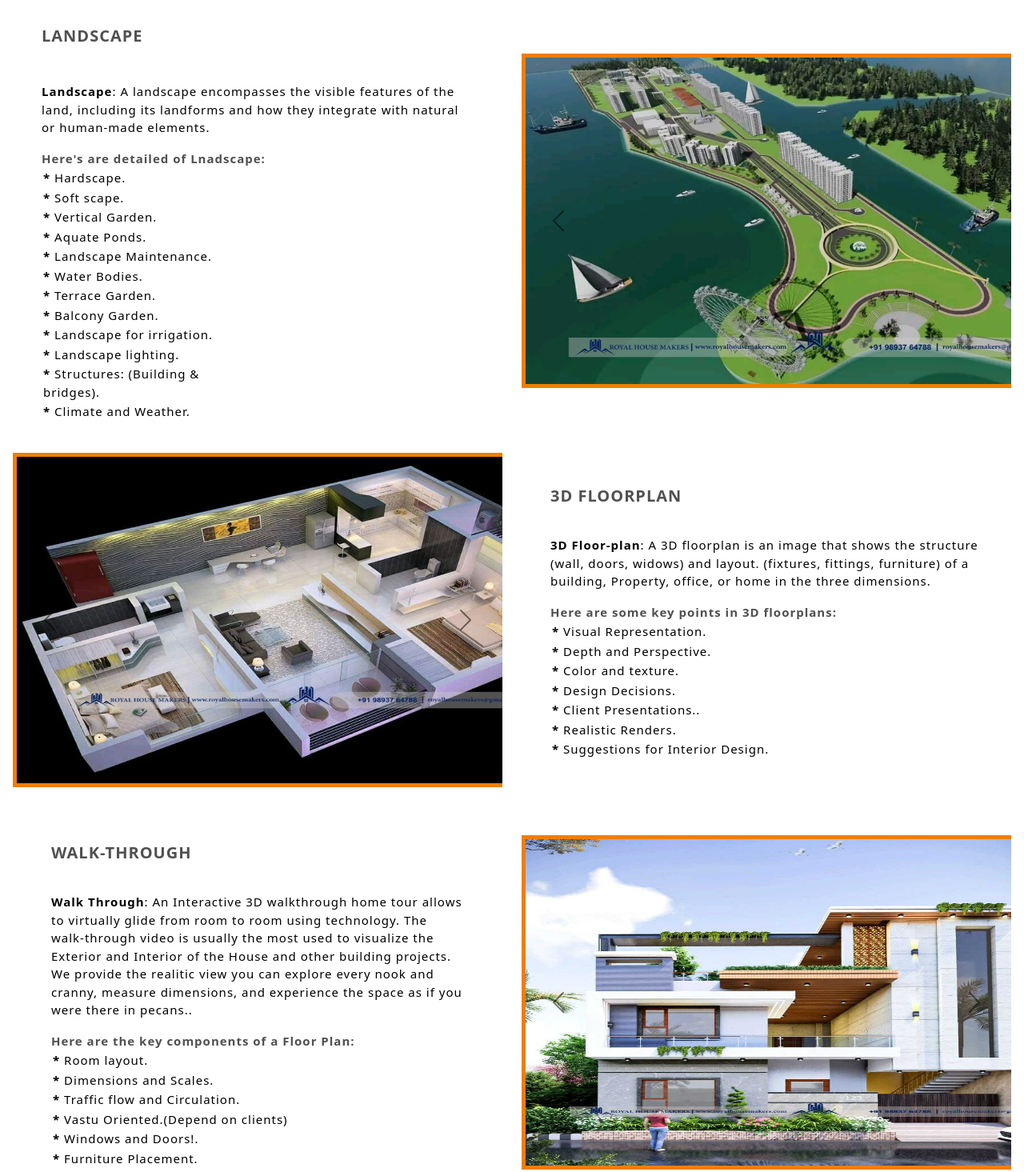
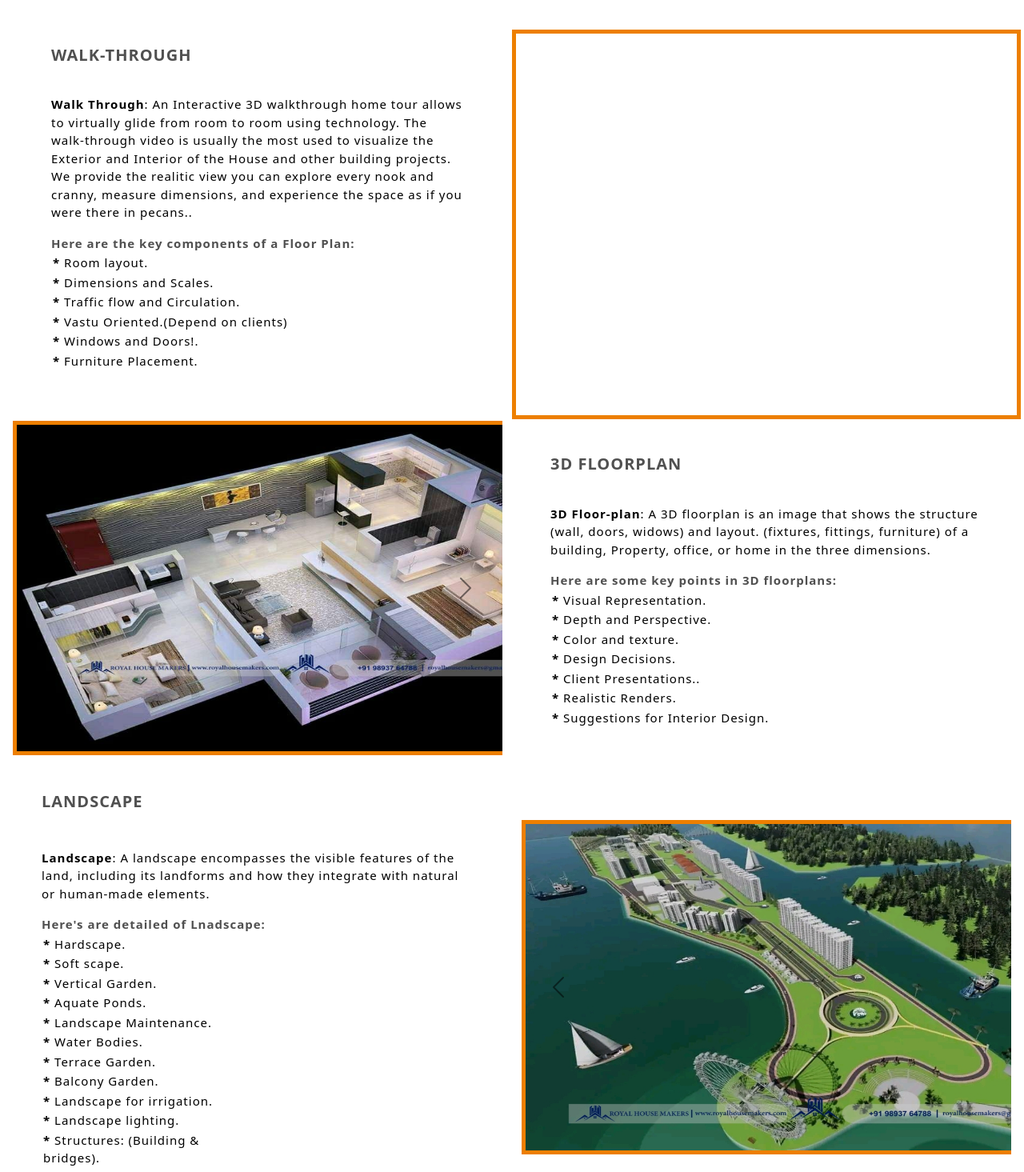
Before and after one commit to Shivamchhapriya/myHome, a React (Create React App) app: page /work in a window 1280 px wide. Shown: the part 3040-4505 px from the top of the page at 80% size. Built offline with nearby package versions, Linux system fonts and the light colour scheme.

Commit message:
Last Changes

```diff
--- a/src/component/Contact/Contact.css
+++ b/src/component/Contact/Contact.css
@@ -174,7 +174,7 @@
   .my-row.my-header {
     padding: 1.5em 2.5em;
     border-bottom: 1px solid #ccc;
-    /* background: url(https://images2.imgbox.com/a5/2e/m3lRbCCA_o.jpg) left -80px; */
+
     color: #fff;
   }
   .my-row.my-body {
@@ -348,10 +348,10 @@
     left: 0;
     width: 100%;
     height: 100%;
-    background-image:url("https://r4.wallpaperflare.com/wallpaper/850/684/35/interior-design-style-design-home-wallpaper-eb965cdde391ffb94514bbf9ad5cec40.jpg");
+    background:url("../../../public/99.mp4");
     background-repeat: no-repeat;
     background-size: 100%;
-    filter: blur(3px);
+    filter: blur(1px);
 
     z-index: -2;
   }
--- a/src/component/Serv/Service.jsx
+++ b/src/component/Serv/Service.jsx
@@ -385,6 +385,122 @@ function Service() {
               </div>
             </div>
           </div>
+
+          {/* Video You TUbe */}
+          <div className='col-lg-6 p-4'>
+            <div className='p_1 img_set mt-2'>
+              <div className='full-width-paragraph'>
+                <div className='text-start'>
+                  <p className='text-black' >
+                    <h5 className='react' style={{ margin: "0px" }}>WALK-THROUGH</h5><br />
+
+                  </p>
+                  <p className='text-black' >
+                    <strong>Walk Through</strong>: An Interactive 3D walkthrough home tour allows  to virtually glide from room to room using technology. The walk-through video is usually the most
+                    used to visualize the Exterior and  Interior of the House and other building projects.
+                    We provide the realitic view you can explore every nook and cranny, measure dimensions, and experience the space as if you were there in pecans..
+                  </p>
+
+                  <strong className='react'>Here are the key components of a Floor Plan:</strong><br />
+                  <p className='text-black' style={{ margin: "2px" }}>
+                    <strong>*</strong>  Room layout.
+                  </p>
+                  <p className='text-black' style={{ margin: "2px" }}>
+                    <strong>*</strong>  Dimensions and Scales.
+                  </p>
+                  <p className='text-black' style={{ margin: "2px" }}>
+                    <strong>*</strong>  Traffic flow and Circulation.
+                  </p>
+                  <p className='text-black' style={{ margin: "2px" }}>
+                    <strong>*</strong>  Vastu Oriented.(Depend on clients)
+                  </p>
+                  <p className='text-black' style={{ margin: "2px" }}>
+                    <strong>*</strong>  Windows and Doors!.
+                  </p>
+                  <p className='text-black' style={{ margin: "2px" }}>
+                    <strong>*</strong>  Furniture Placement.
+                  </p>
+
+                </div>
+              </div>
+            </div>
+          </div>
+          <div className="col-lg-6 mt-5 d-flex justify-content-center border p-1" >
+            <iframe
+              title="You Tube Video"
+              src="./Slider.mp4"
+              width="100%"
+              height="445"
+              style={{ borderRadius: "5px" }}
+              allowFullScreen=""
+              loading="lazy"
+              autoPlay
+              referrerPolicy="no-referrer-when-downgrade"
+            ></iframe>
+
+          </div>
+
+
+          { /*  3D FLOOR PLAN */}
+          <div className="col-lg-6 d-flex justify-content-center" >
+            <div id="demo6" className="slider carousel slide" data-bs-ride="false" data-interval="false" >
+
+              <div className="carousel-inner primary">
+                {images6.map((image, index) => (
+                  <div key={index} className={`images-slider carousel-item ${index === 0 ? 'active' : ''}`}>
+                    <img src={image} alt={`Image ${index}`} className="cover  CoverImg border" />
+                  </div>
+                ))}
+              </div>
+
+              <button className="carousel-control-prev" type="button" data-bs-target="#demo6" data-bs-slide="prev">
+                <span className="carousel-control-prev-icon"></span>
+              </button>
+              <button className="carousel-control-next" type="button" data-bs-target="#demo6" data-bs-slide="next">
+                <span className="carousel-control-next-icon"></span>
+              </button>
+            </div>
+          </div>
+          <div className='col-lg-6'>
+            <div className='p_1 img_set mt-2'>
+              <div className='full-width-paragraph'>
+                <div className='text-start'>
+                  <p className='text-black' >
+                    <h5 className='react' style={{ margin: "0px" }}>3D FLOORPLAN</h5><br />
+
+                  </p>
+                  <p className='text-black' >
+                    <strong>3D Floor-plan</strong>: A 3D floorplan is an image that shows the structure (wall, doors, widows) and layout. (fixtures, fittings, furniture) of a building, Property, office, or home in the three dimensions.
+                  </p>
+
+                  <strong className='react'> Here are some key points in 3D floorplans:</strong><br />
+                  <p className='text-black' style={{ margin: "2px" }}>
+                    <strong>*</strong>  Visual Representation.
+                  </p>
+                  <p className='text-black' style={{ margin: "2px" }}>
+                    <strong>*</strong>  Depth and Perspective.
+                  </p>
+                  <p className='text-black' style={{ margin: "2px" }}>
+                    <strong>*</strong>  Color and texture.
+                  </p>
+                  <p className='text-black' style={{ margin: "2px" }}>
+                    <strong>*</strong>  Design Decisions.
+                  </p>
+                  <p className='text-black' style={{ margin: "2px" }}>
+                    <strong>*</strong>  Client Presentations..
+                  </p>
+                  <p className='text-black' style={{ margin: "2px" }}>
+                    <strong>*</strong>  Realistic Renders.
+                  </p>
+                  <p className='text-black' style={{ margin: "2px" }}>
+                    <strong>*</strong>  Suggestions for Interior Design.
+                  </p>
+
+                </div>
+              </div>
+            </div>
+          </div>
+
           { /*  Landscape */}
 
           <div className='col-lg-6'>
@@ -469,137 +585,6 @@ function Service() {
             </div>
           </div>
 
-          { /*  3D FLOOR PLAN */}
-          <div className="col-lg-6 d-flex justify-content-center" >
-            <div id="demo6" className="slider carousel slide" data-bs-ride="false" data-interval="false" >
-
-              <div className="carousel-inner primary">
-                {images6.map((image, index) => (
-                  <div key={index} className={`images-slider carousel-item ${index === 0 ? 'active' : ''}`}>
-                    <img src={image} alt={`Image ${index}`} className="cover  CoverImg border" />
-                  </div>
-                ))}
-              </div>
-
-              <button className="carousel-control-prev" type="button" data-bs-target="#demo6" data-bs-slide="prev">
-                <span className="carousel-control-prev-icon"></span>
-              </button>
-              <button className="carousel-control-next" type="button" data-bs-target="#demo6" data-bs-slide="next">
-                <span className="carousel-control-next-icon"></span>
-              </button>
-            </div>
-          </div>
-          <div className='col-lg-6'>
-            <div className='p_1 img_set mt-2'>
-              <div className='full-width-paragraph'>
-                <div className='text-start'>
-                  <p className='text-black' >
-                    <h5 className='react' style={{ margin: "0px" }}>3D FLOORPLAN</h5><br />
-
-                  </p>
-                  <p className='text-black' >
-                    <strong>3D Floor-plan</strong>: A 3D floorplan is an image that shows the structure (wall, doors, widows) and layout. (fixtures, fittings, furniture) of a building, Property, office, or home in the three dimensions.
-                  </p>
-
-                  <strong className='react'> Here are some key points in 3D floorplans:</strong><br />
-                  <p className='text-black' style={{ margin: "2px" }}>
-                    <strong>*</strong>  Visual Representation.
-                  </p>
-                  <p className='text-black' style={{ margin: "2px" }}>
-                    <strong>*</strong>  Depth and Perspective.
-                  </p>
-                  <p className='text-black' style={{ margin: "2px" }}>
-                    <strong>*</strong>  Color and texture.
-                  </p>
-                  <p className='text-black' style={{ margin: "2px" }}>
-                    <strong>*</strong>  Design Decisions.
-                  </p>
-                  <p className='text-black' style={{ margin: "2px" }}>
-                    <strong>*</strong>  Client Presentations..
-                  </p>
-                  <p className='text-black' style={{ margin: "2px" }}>
-                    <strong>*</strong>  Realistic Renders.
-                  </p>
-                  <p className='text-black' style={{ margin: "2px" }}>
-                    <strong>*</strong>  Suggestions for Interior Design.
-                  </p>
-
-                </div>
-              </div>
-            </div>
-          </div>
-
-          {/* Video You TUbe */}
-          <div className='col-lg-6 p-4'>
-            <div className='p_1 img_set mt-2'>
-              <div className='full-width-paragraph'>
-                <div className='text-start'>
-                  <p className='text-black' >
-                    <h5 className='react' style={{ margin: "0px" }}>WALK-THROUGH</h5><br />
-
-                  </p>
-                  <p className='text-black' >
-                    <strong>Walk Through</strong>: An Interactive 3D walkthrough home tour allows  to virtually glide from room to room using technology. The walk-through video is usually the most
-                    used to visualize the Exterior and  Interior of the House and other building projects.
-                    We provide the realitic view you can explore every nook and cranny, measure dimensions, and experience the space as if you were there in pecans..
-                  </p>
-
-                  <strong className='react'>Here are the key components of a Floor Plan:</strong><br />
-                  <p className='text-black' style={{ margin: "2px" }}>
-                    <strong>*</strong>  Room layout.
-                  </p>
-                  <p className='text-black' style={{ margin: "2px" }}>
-                    <strong>*</strong>  Dimensions and Scales.
-                  </p>
-                  <p className='text-black' style={{ margin: "2px" }}>
-                    <strong>*</strong>  Traffic flow and Circulation.
-                  </p>
-                  <p className='text-black' style={{ margin: "2px" }}>
-                    <strong>*</strong>  Vastu Oriented.(Depend on clients)
-                  </p>
-                  <p className='text-black' style={{ margin: "2px" }}>
-                    <strong>*</strong>  Windows and Doors!.
-                  </p>
-                  <p className='text-black' style={{ margin: "2px" }}>
-                    <strong>*</strong>  Furniture Placement.
-                  </p>
-
-                </div>
-              </div>
-            </div>
-          </div>
-          {/* <div className="col-lg-6 mt-5 d-flex justify-content-center border p-1" >
-            <iframe
-              title="You Tube Video"
-              src="https://www.youtube.com/embed/l4L4qBYrpyY?si=Mo_EYJcR5E7IwytE"
-              width="100%"
-              height="445"
-              style={{ borderRadius: "5px" }}
-              allowFullScreen=""
-              loading="lazy"
-              referrerPolicy="no-referrer-when-downgrade"
-            ></iframe>
-
-          </div> */}
-          <div className="col-lg-6 d-flex justify-content-center" >
-            <div id="demo2" className="slider carousel slide" data-bs-ride="false" data-interval="false" >
-
-              <div className="carousel-inner primary">
-                {images1.map((image, index) => (
-                  <div key={index} className={`images-slider carousel-item ${index === 0 ? 'active' : ''}`}>
-                    <img src={image} alt={`Image ${index}`} className="cover  CoverImg border" />
-                  </div>
-                ))}
-              </div>
-
-              <button className="carousel-control-prev" type="button" data-bs-target="#demo2" data-bs-slide="prev">
-                <span className="carousel-control-prev-icon"></span>
-              </button>
-              <button className="carousel-control-next" type="button" data-bs-target="#demo2" data-bs-slide="next">
-                <span className="carousel-control-next-icon"></span>
-              </button>
-            </div>
-          </div>
         </div>
       </div>
     </div>
@@ -607,4 +592,4 @@ function Service() {
   )
 }
 
-export default Service
+export default Service;
--- a/src/component/page/index.css
+++ b/src/component/page/index.css
@@ -20,12 +20,10 @@
   padding: 0% 13.4% 0% 12%;
 }
 .mainImage {
-  /* background-image: url("../../../public/asset/mainImage.png"); */
   height: 650px;
   width: 100% !important;
   background-repeat: no-repeat;
   background-size: cover;
-  /* background-position: ; */
 }
 .builder .MuiTabs-flexContainer {
   overflow: scroll !important;
```
Also changed, not shown: src/component/ResponsiveAppBar.jsx (added, +107 -0 lines).
